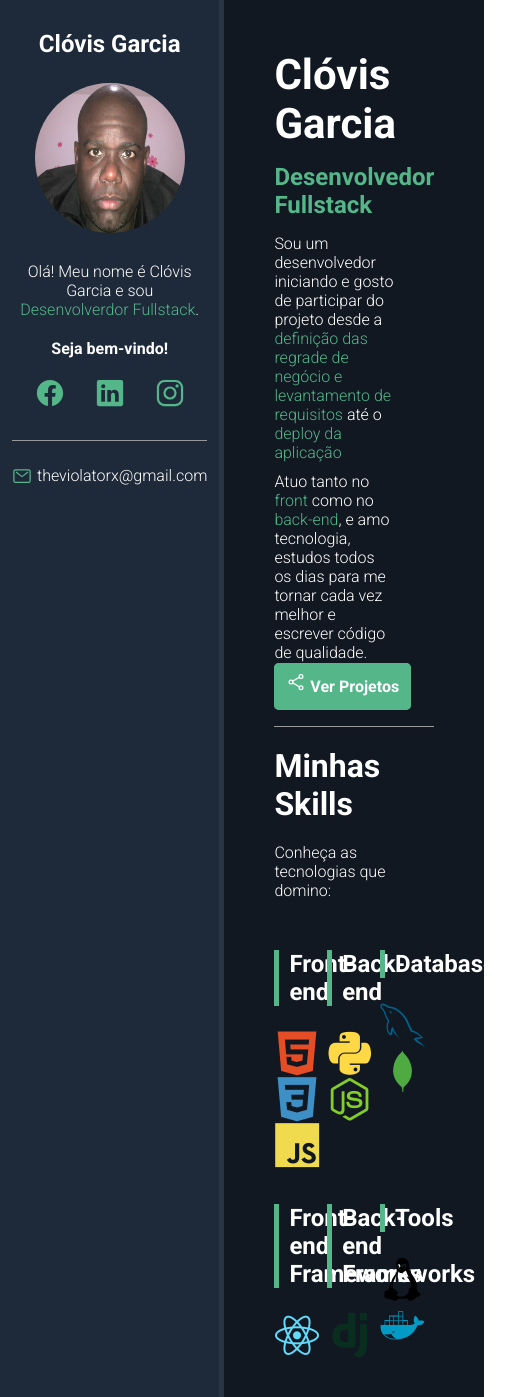
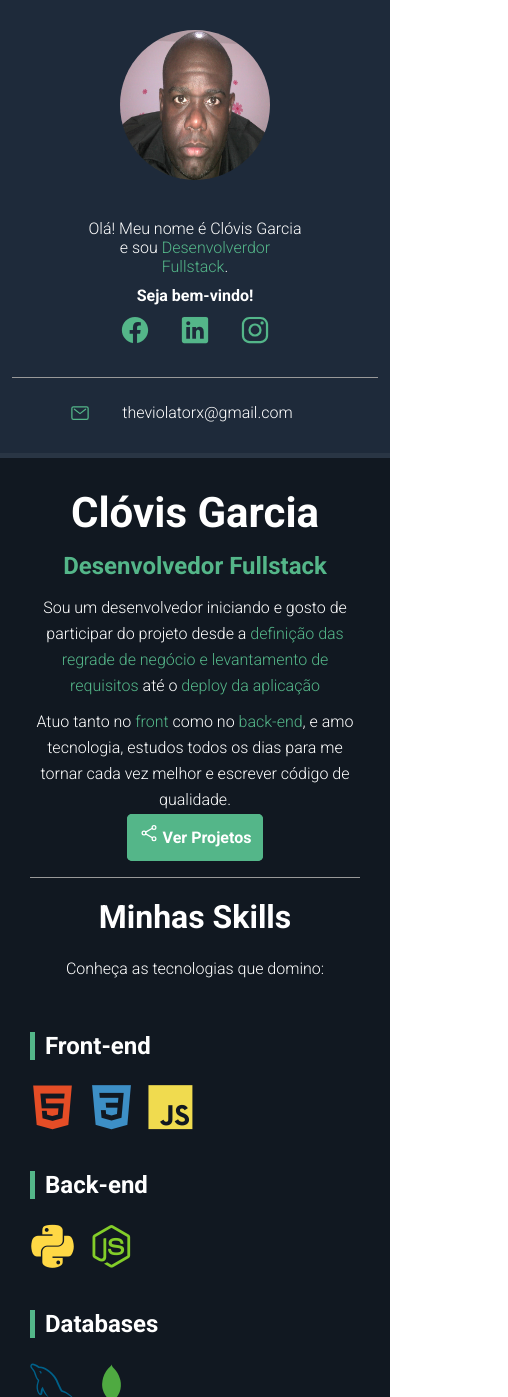
Before and after one commit to theviolatorx/theviolatorx.github.io, a plain HTML site: page index.html in a window 390 px wide. Shown: the top 1397 px of the page, 508 px wide, since content can reach past the window. Drawn offline with nearby package versions, Linux system fonts and the light colour scheme.

Commit message:
Feat: implementado para responsividade

```diff
--- a/css/styles.css
+++ b/css/styles.css
@@ -197,3 +197,53 @@
     font-size: 45px;
     margin-right: 10px;
 }
+
+/* Mobile */
+
+@media(max-width: 450px){
+
+    #container {
+        flex-direction: column;
+    }
+
+    #bio-container {
+        min-height: auto;
+        border-right: none;
+        border-bottom: 5px solid var(--bio-border-color);
+    }
+
+    #bio-container h2 {
+        display: none;
+    }
+
+    #bio-container p {
+        max-width: 60%;
+        margin: 10px auto;
+    }
+
+    #about-container {
+        text-align: center;
+        padding: 30px;
+    }
+
+    #about-container .description {
+        margin: 10px auto;
+        max-width: 100%;
+        line-height: 26px;
+    }
+
+    #btn-project {
+        margin: 20px auto;
+    }
+
+    .skills-box {
+        flex: 1 1 100%;
+        max-width: 100%;
+        margin-bottom: 40px;
+        text-align: left;
+    }
+
+    .skill-box i {
+        font-size: 60px;
+    }
+}
```
